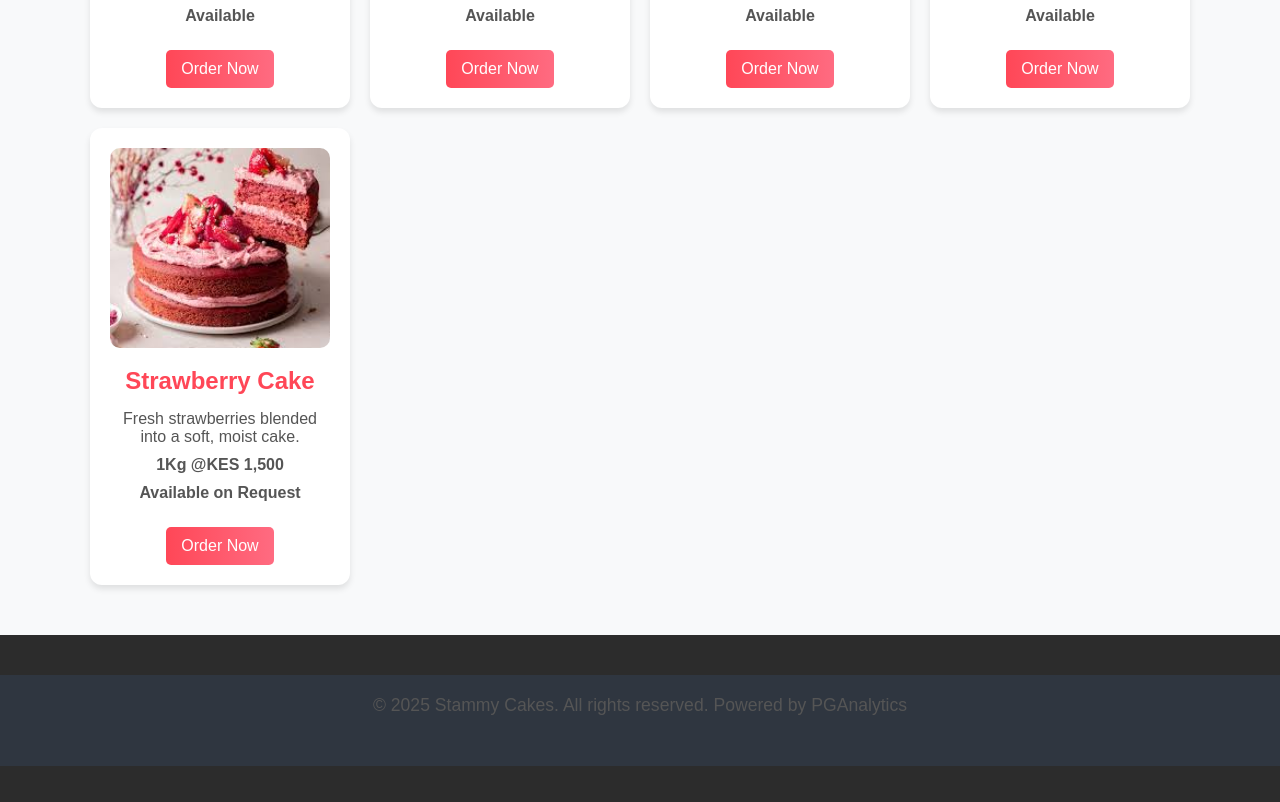
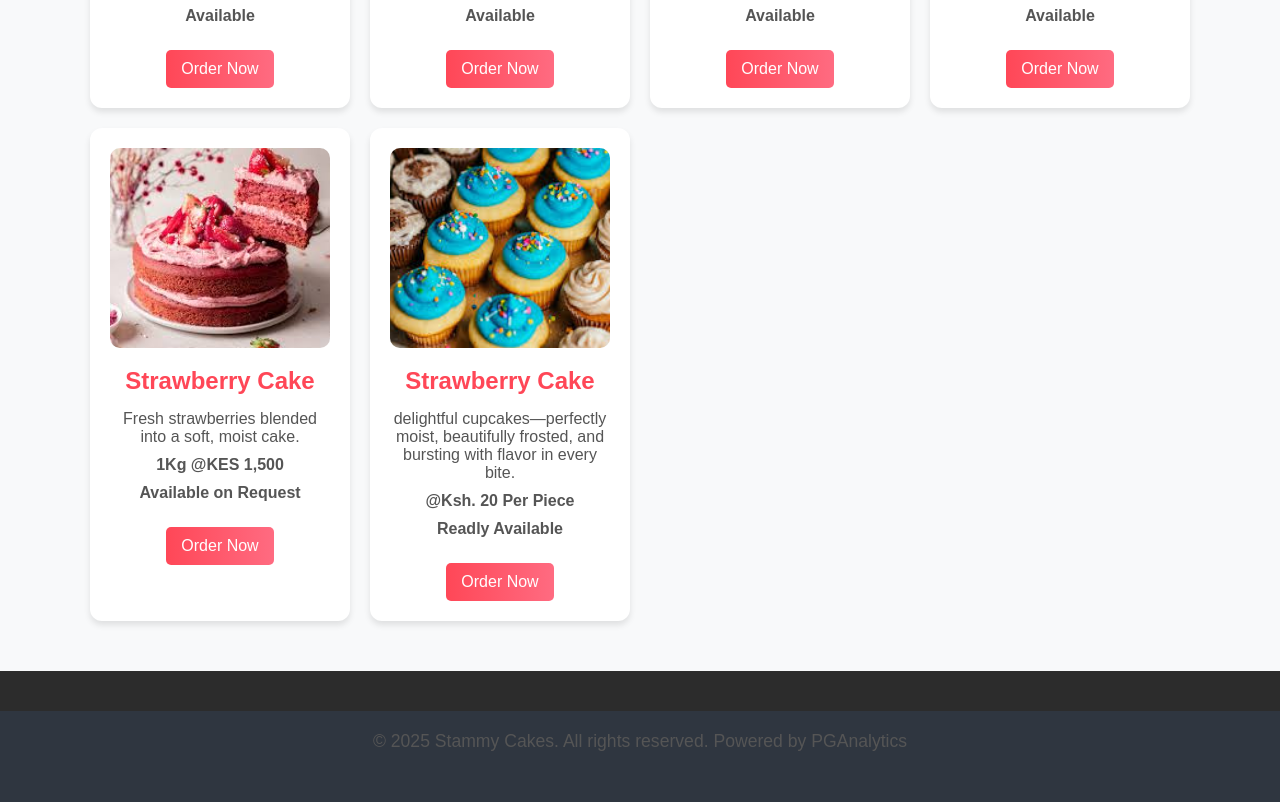
Before and after one commit to paulgabriel500/stammycakes, a website: page views/menu.html in a window 1280 px wide. Shown: the part 601-1403 px from the top of the page. Before the commit the page ends 1367 px from the top, so only its background shows below. Drawn offline with Linux system fonts and the light colour scheme; files that its build step writes are made by us from their sources.

Commit message:
Updated menu to include cupcakes

```diff
--- a/views/menu.html
+++ b/views/menu.html
@@ -233,6 +233,15 @@
         <p class="cake-status status-request">Available on Request</p>
         <a href="/order" class="btn">Order Now</a>
       </div>
+      <div class="cake-item">
+        <img src="/images/cup-cake.jpg" alt="Cup Cake">
+        <h3>Strawberry Cake</h3>
+        <p>delightful cupcakes—perfectly moist, beautifully frosted, and bursting with flavor in every bite.</p>
+        <p class="cake-price">@Ksh. 20 Per Piece</p>
+        <p class="cake-status status-request">Readly Available</p>
+        <a href="/order" class="btn">Order Now</a>
+      </div>
+
     </section>
   </main>
 
```
Also changed, not shown: public/images/cup-cake.jpg (added).
